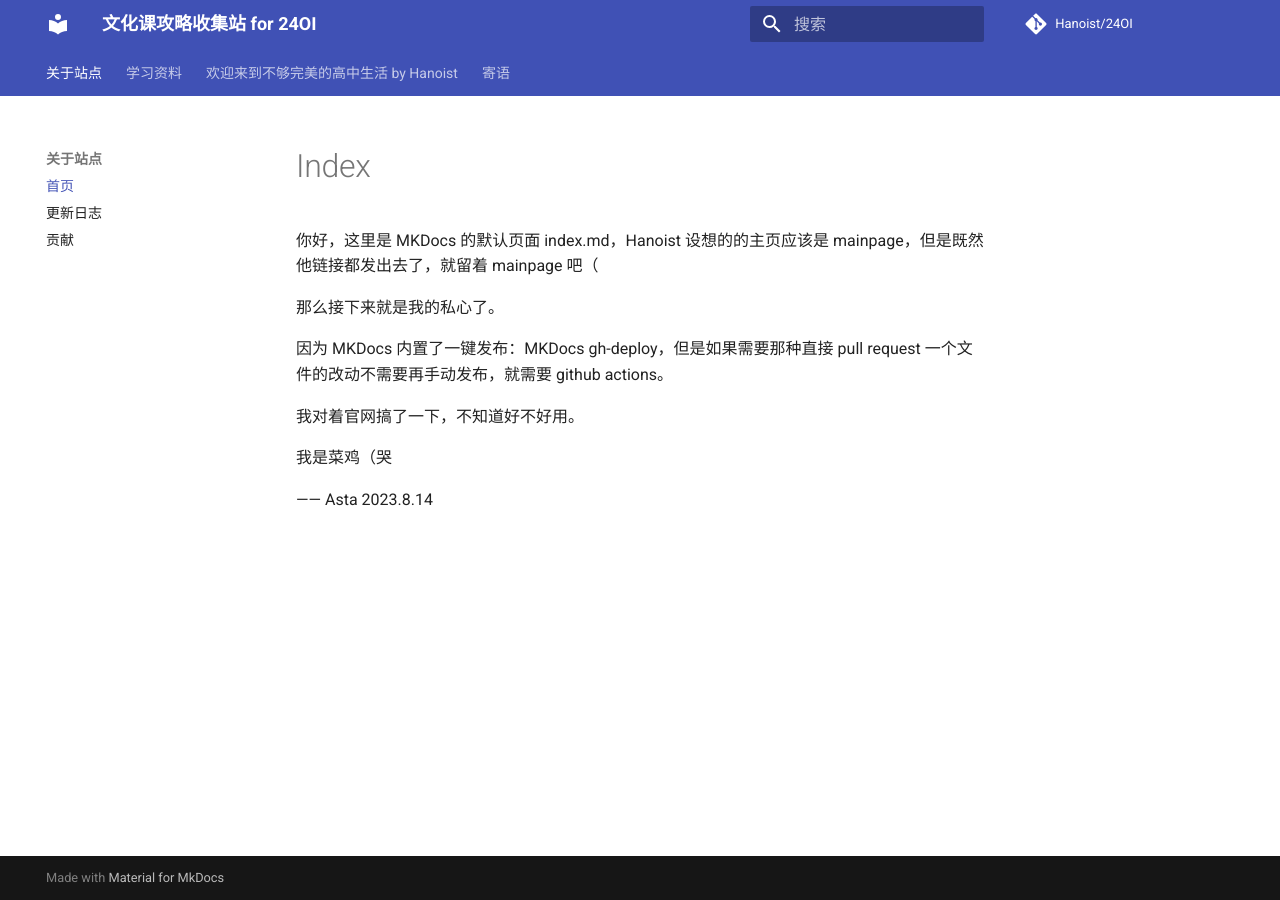
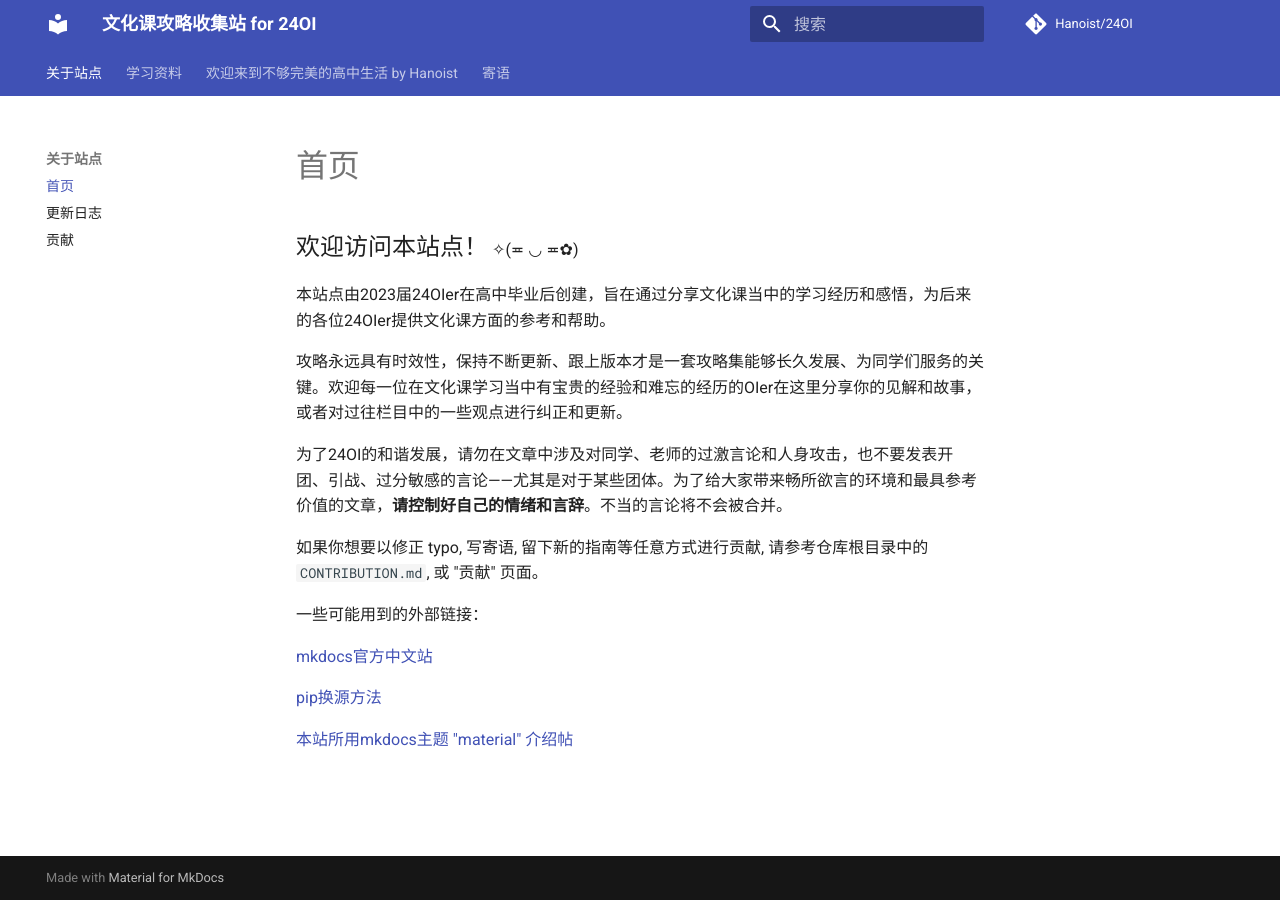
Before and after one commit to 24OI/24OI-whk-guide, an MkDocs documentation site: the page built from docs/index.md, in a window 1280 px wide. Built offline with MkDocs 1.6.1 and Material for MkDocs 9.7.7, drawn with Linux system fonts in a browser that asks for light colours; comment, search, counter and statistics services are not loaded.

Commit message:
content: move mainpage to index

```diff
--- a/docs/index.md
+++ b/docs/index.md
@@ -1,13 +1,17 @@
-# Index
+<font size='5'> 欢迎访问本站点！</font> ✧(≖ ◡ ≖✿)
 
-你好，这里是 MKDocs 的默认页面 index.md，Hanoist 设想的的主页应该是 mainpage，但是既然他链接都发出去了，就留着 mainpage 吧（
+本站点由2023届24OIer在高中毕业后创建，旨在通过分享文化课当中的学习经历和感悟，为后来的各位24OIer提供文化课方面的参考和帮助。
 
-那么接下来就是我的私心了。
+攻略永远具有时效性，保持不断更新、跟上版本才是一套攻略集能够长久发展、为同学们服务的关键。欢迎每一位在文化课学习当中有宝贵的经验和难忘的经历的OIer在这里分享你的见解和故事，或者对过往栏目中的一些观点进行纠正和更新。
 
-因为 MKDocs 内置了一键发布：MKDocs gh-deploy，但是如果需要那种直接 pull request 一个文件的改动不需要再手动发布，就需要 github actions。
+为了24OI的和谐发展，请勿在文章中涉及对同学、老师的过激言论和人身攻击，也不要发表开团、引战、过分敏感的言论——尤其是对于某些团体。为了给大家带来畅所欲言的环境和最具参考价值的文章，**请控制好自己的情绪和言辞**。不当的言论将不会被合并。
 
-我对着官网搞了一下，不知道好不好用。
+如果你想要以修正 typo, 写寄语, 留下新的指南等任意方式进行贡献, 请参考仓库根目录中的 `CONTRIBUTION.md`, 或 "贡献" 页面。
 
-我是菜鸡（哭
+一些可能用到的外部链接：
 
-—— Asta 2023.8.14
+[mkdocs官方中文站](https://markdown-docs-zh.readthedocs.io/zh_CN/latest/)
+
+[pip换源方法](https://zhuanlan.zhihu.com/p/345161094)
+
+[本站所用mkdocs主题 "material" 介绍帖](https://blog.51cto.com/phyger/5181616)
```
Also changed, not shown: docs/mainpage.md (deleted, +0 -19 lines).
